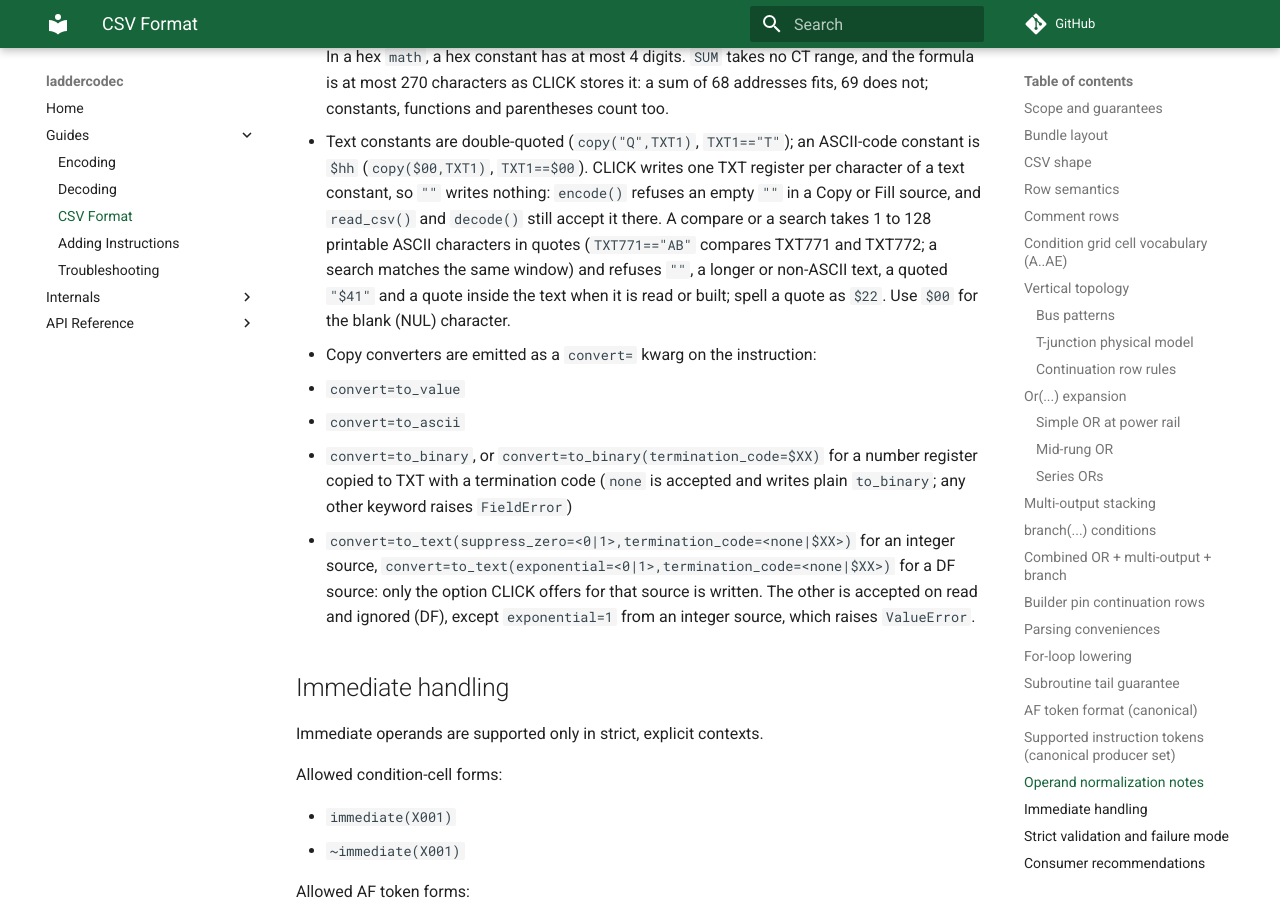
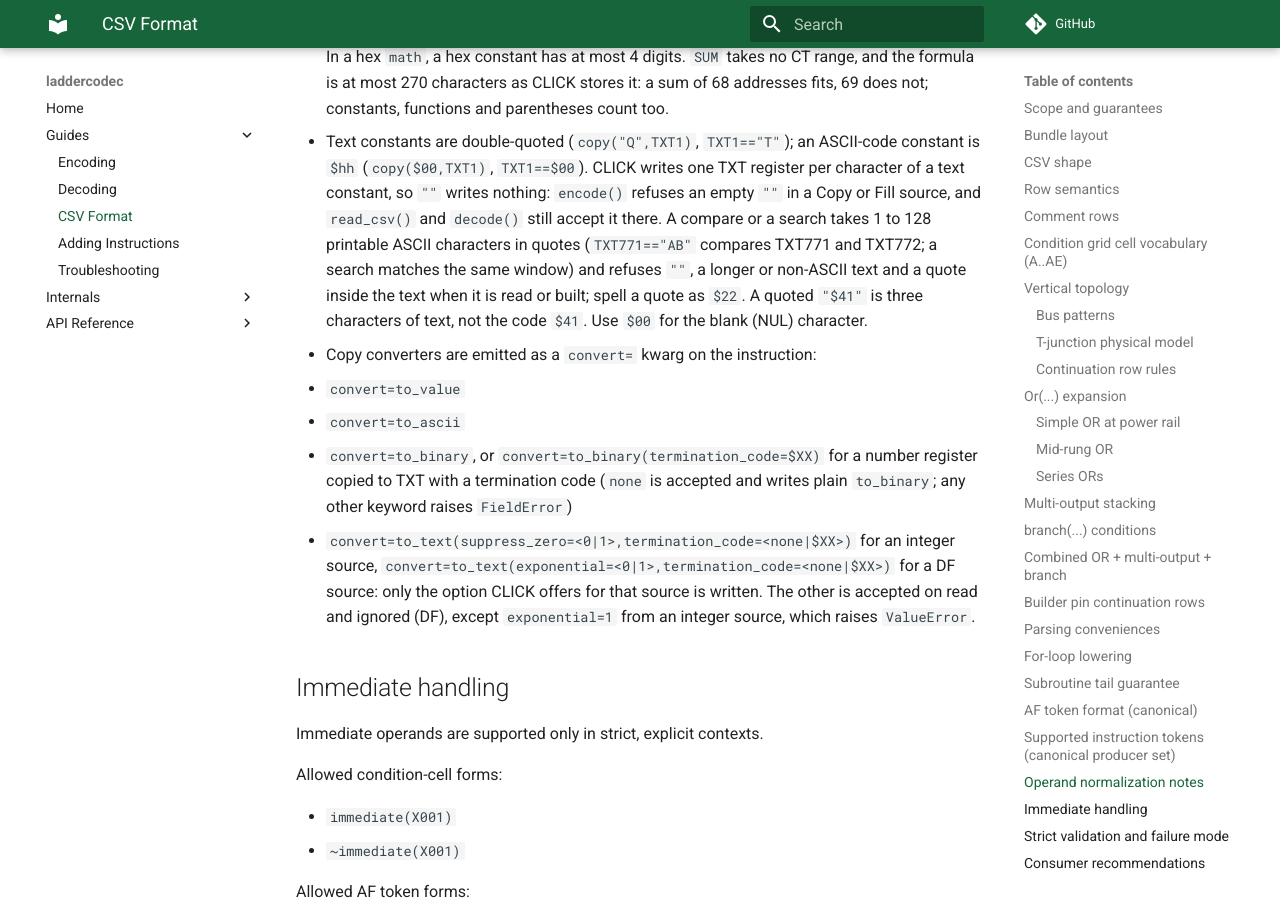
Before and after one commit to ssweber/laddercodec, an MkDocs documentation site: the page built from docs/guides/csv-format.md, in a window 1280 px wide and 900 px high, scrolled down 14147 px. Built offline with MkDocs 1.6.1 and Material for MkDocs 9.7.7, drawn with Linux system fonts in a browser that asks for light colours; comment, search, counter and statistics services are not loaded; some of the changed text lies outside the part shown.

Commit message:
fix(compare,search): a quoted $hh is literal text
Co-Authored-By: Claude Sonnet 5.5 <noreply@anthropic.com>
Claude-Session: https://claude.ai/code/session_01QnFxutaFyJKgcijzqdEwer

```diff
--- a/docs/guides/csv-format.md
+++ b/docs/guides/csv-format.md
@@ -520,7 +520,7 @@ currently emit:
     sides come from one group: hex (XD, YD, DH, `0h`-`FFFFh`), numeric (TD, CTD, DS,
     DD, DF, SD, numbers; a whole number lies in -2147483648 to 2147483647) or text
     (TXT, 1 to 128 printable ASCII characters in quotes such as `"A"` or `"AB"`, or `$41`; a quote
-    is `$22`). A text compare takes `==` or `!=` only.
+    is `$22`, and `"$41"` is text). A text compare takes `==` or `!=` only.
 - Timer, counter, shift and drum fields take CLICK's banks:
   - Timer: done bit `T1`-`T500` with current value `TD` of the same number, and a
     set point that is a `DS` address or digits only, `0`-`32767` for every unit.
@@ -585,8 +585,9 @@ currently emit:
   `encode()` refuses an empty `""` in a Copy or Fill source, and `read_csv()` and
   `decode()` still accept it there. A compare or a search takes 1 to 128
   printable ASCII characters in quotes (`TXT771=="AB"` compares TXT771 and
-  TXT772; a search matches the same window) and refuses `""`, a longer or non-ASCII text, a quoted `"$41"` and a
-  quote inside the text when it is read or built; spell a quote as `$22`. Use `$00` for the blank (NUL)
+  TXT772; a search matches the same window) and refuses `""`, a longer or non-ASCII text and a
+  quote inside the text when it is read or built; spell a quote as `$22`. A quoted
+  `"$41"` is three characters of text, not the code `$41`. Use `$00` for the blank (NUL)
   character.
 - Copy converters are emitted as a `convert=` kwarg on the instruction:
   - `convert=to_value`
```
Also changed, not shown: CHANGELOG.md (+2 -2 lines), docs/guides/encoding.md (+2 -2 lines), scratchpad/validation/arc.md (+2 -0 lines), 3 other files.
